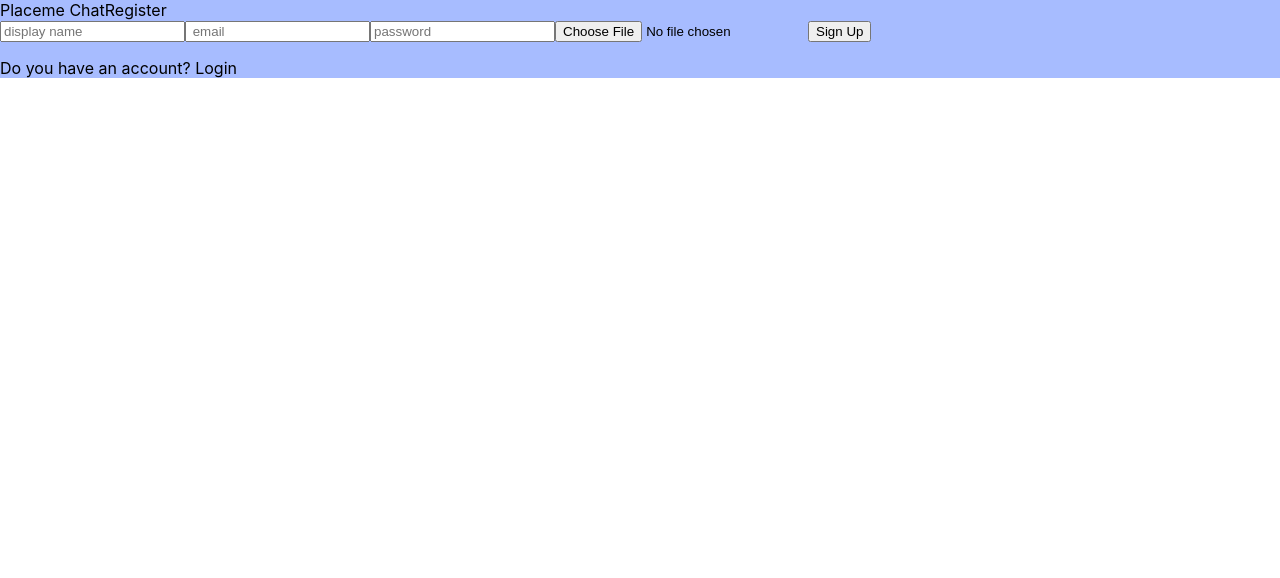
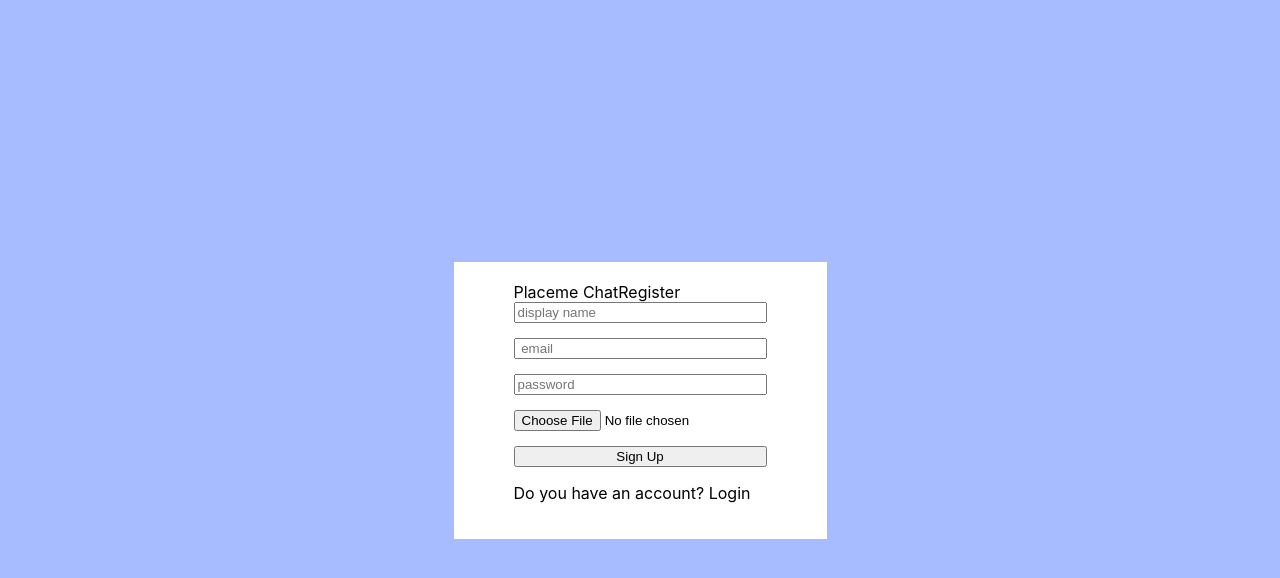
Before and after one commit to Asna1303/chatapp, a React (Create React App) app: page / in a window 1280 px wide. Shown: the top 578 px of the page. Built offline with nearby package versions, Linux system fonts and the light colour scheme.

Commit message:
in style.scss we implemented sass , created form container and then formwrapper

```diff
--- a/src/style.scss
+++ b/src/style.scss
@@ -1,3 +1,17 @@
 .formContainer{
     background-color: #a7bcff;
+    height: 100vh;
+    display:flex;
+    align-items: center;
+    justify-content: center;
+
+    .formWrapper{
+        background-color: white;
+        padding: 20px 60px;
+        form{
+            display:flex;
+            flex-direction: column;
+            gap:15px;
+        }
+    }
 }
```
